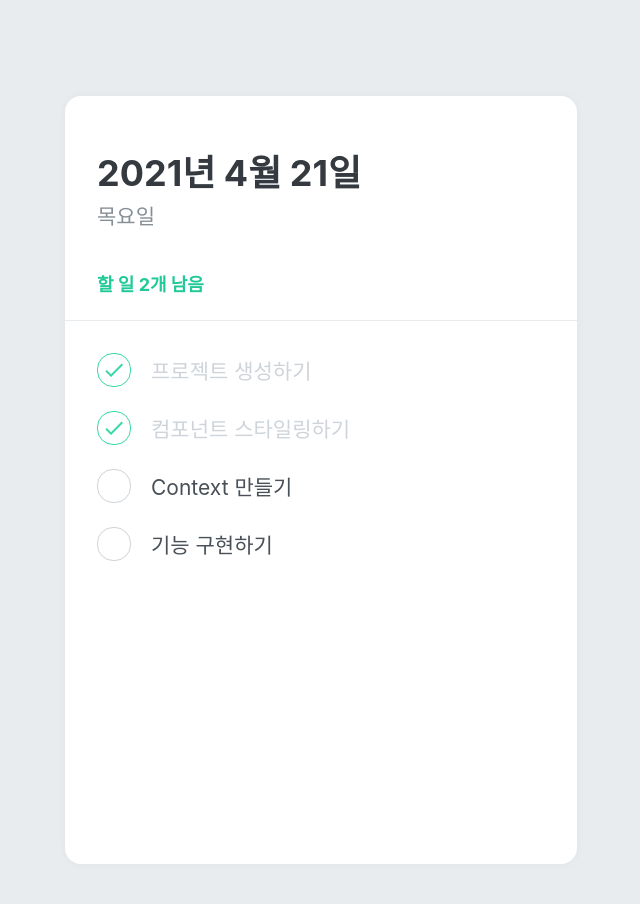
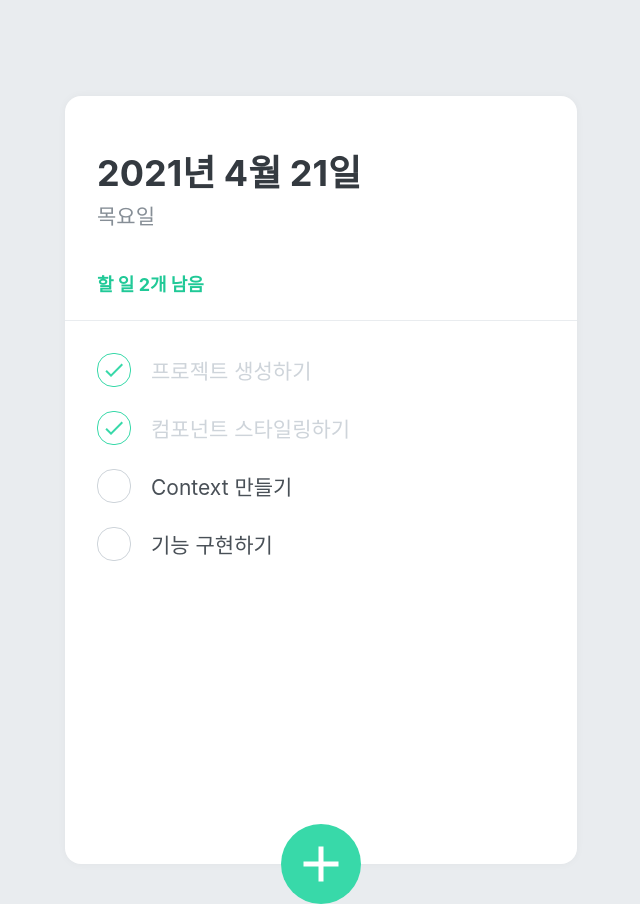
Before and after one commit to minKun2/react-todolist, a React (Create React App) app: page / in a window 1280 px wide. Shown: the whole page, without its empty margins (319-959 px from the left). Built offline with nearby package versions, Linux system fonts and the light colour scheme.

Commit message:
useState 활용하여 일정 추가 버튼 만들기 (상태 관리 X)

```diff
--- a/src/App.js
+++ b/src/App.js
@@ -3,6 +3,7 @@ import { createGlobalStyle } from "styled-components";
 import TodoTemplate from "./components/TodoTemplate";
 import TodoHead from "./components/TodoHead";
 import TodoList from "./components/TodoList";
+import TodoCreate from "./components/TodoCreate";
 
 const GlobalStyle = createGlobalStyle`
   body {
@@ -17,6 +18,7 @@ function App() {
       <TodoTemplate>
         <TodoHead />
         <TodoList />
+        <TodoCreate />
       </TodoTemplate>
     </>
   );
--- /dev/null
+++ b/src/components/TodoCreate.js
@@ -0,0 +1,99 @@
+import React, { useState } from "react";
+import styled, { css } from "styled-components";
+import { MdAdd } from "react-icons/md";
+
+const CircleButton = styled.button`
+  background: #38d9a9;
+  &:hover {
+    background: #63e6be;
+  }
+  &:active {
+    background: #20c997;
+  }
+
+  z-index: 5;
+  cursor: pointer;
+  width: 80px;
+  height: 80px;
+  display: block;
+  align-items: center;
+  justify-content: center;
+  font-size: 60px;
+  position: absolute;
+  left: 50%;
+  bottom: 0px;
+  transform: translate(-50%, 50%);
+  color: white;
+  border-radius: 50%;
+  border: none;
+  outline: none;
+  display: flex;
+  align-items: center;
+  justify-content: center;
+
+  transition: 0.125s all ease-in;
+  ${(props) =>
+    props.open &&
+    css`
+      background: #ff6b6b;
+      &:hover {
+        background: #ff8787;
+      }
+      &:active {
+        background: #fa5252;
+      }
+      transform: translate(-50%, 50%) rotate(45deg);
+    `}
+`;
+
+const InsertFormPositioner = styled.div`
+  width: 100%;
+  bottom: 0;
+  left: 0;
+  position: absolute;
+`;
+
+const InsertForm = styled.form`
+  background: #f8f9fa;
+  padding-left: 32px;
+  padding-top: 32px;
+  padding-right: 32px;
+  padding-bottom: 72px;
+
+  border-bottom-left-radius: 16px;
+  border-bottom-right-radius: 16px;
+  border-top: 1px solid #e9ecef;
+`;
+
+const Input = styled.input`
+  padding: 12px;
+  border-radius: 4px;
+  border: 1px solid #dee2e6;
+  width: 100%;
+  outline: none;
+  font-size: 18px;
+  box-sizing: border-box;
+`;
+
+function TodoCreate() {
+  const [open, setOpen] = useState(false);
+
+  const onToggle = () => setOpen(!open);
+
+  return (
+    <>
+      {open && (
+        <InsertFormPositioner>
+          <InsertForm>
+            <Input autoFocus placeholder="할 일을 입력 후, Enter 를 누르세요" />
+          </InsertForm>
+        </InsertFormPositioner>
+      )}
+      <CircleButton onClick={onToggle} open={open}>
+        <MdAdd />
+      </CircleButton>
+    </>
+  );
+}
+
+export default TodoCreate;
```
